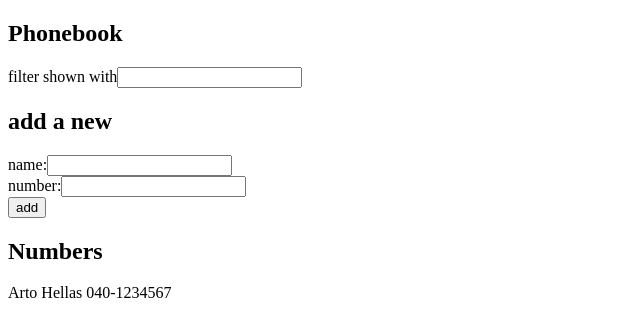
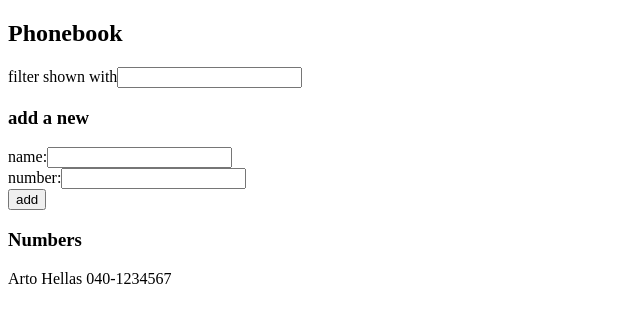
Before and after one commit to ZTanvir/Fullstackopen-exercises, a React (Vite) app in the folder part2/phonebook/: page / in a window 1280 px wide. Shown: the top 336 px of the page, without its empty margins (0-640 px from the left). Built offline with nearby package versions, Linux system fonts and the light colour scheme.

Commit message:
Add solution for exercise 2.10 part2

```diff
--- a/part2/phonebook/src/App.jsx
+++ b/part2/phonebook/src/App.jsx
@@ -1,5 +1,84 @@
 import { useState } from "react";
 
+const Person = ({ personList, findName }) => {
+  // Add phonenumber and id to the persons
+  const updatePersons = personList.map((person) => {
+    let uuid = self.crypto.randomUUID();
+    return { ...person, number: "040-1234567", id: uuid };
+  });
+  // Display phonebook person name and number
+  const displayPersonsName = (personsList) => {
+    return personsList.map((person) => (
+      <p key={person.id}>
+        {person.name} {person.number}
+      </p>
+    ));
+  };
+  // Filter persons based on searchName
+  const filterPerson = personList.filter((person) => {
+    return person.name.toLocaleLowerCase().includes(findName.toLowerCase());
+  });
+  return (
+    <div>
+      {personList.length === 1
+        ? displayPersonsName(updatePersons)
+        : displayPersonsName(filterPerson)}
+    </div>
+  );
+};
+const PersonForm = ({
+  handleAddName,
+  addName,
+  setName,
+  addPhone,
+  setPhone,
+}) => {
+  return (
+    <form onSubmit={handleAddName}>
+      <div>
+        <div>
+          <label>
+            name:
+            <input
+              type="text"
+              value={addName}
+              onChange={(event) => setName(event.target.value)}
+            />
+          </label>
+        </div>
+        <div>
+          <label>
+            number:
+            <input
+              type="text"
+              value={addPhone}
+              onChange={(event) => setPhone(event.target.value)}
+            />
+          </label>
+        </div>
+      </div>
+      <div>
+        <button type="submit">add</button>
+      </div>
+    </form>
+  );
+};
+const Filter = ({ findName, setFindName }) => {
+  return (
+    <form>
+      <label>
+        filter shown with
+        <input
+          type="text"
+          value={findName}
+          onChange={(event) => {
+            setFindName(event.target.value);
+          }}
+        />
+      </label>
+    </form>
+  );
+};
 const App = () => {
   const [persons, setPersons] = useState([{ name: "Arto Hellas" }]);
   const [newName, setNewName] = useState("");
@@ -17,9 +96,7 @@ const App = () => {
     event.preventDefault();
     if (newName !== "" && newPhoneNumber !== "") {
       // check if the name is already present in updatePersons
-      const matchPerson = updatePersons.some(
-        (person) => person.name === newName
-      );
+      const matchPerson = persons.some((person) => person.name === newName);
       if (matchPerson) {
         alert(`${newName} is already added to phonebook`);
       } else {
@@ -35,68 +112,21 @@ const App = () => {
       setNewPhoneNumber("");
     }
   };
-  // Display phonebook person name and number
-  const displayPersonsName = (personsList) => {
-    return personsList.map((person) => (
-      <p key={person.id}>
-        {person.name} {person.number}
-      </p>
-    ));
-  };
-  // Filter persons based on searchName
-  const filterPerson = persons.filter((person) => {
-    return person.name.toLocaleLowerCase().includes(searchName.toLowerCase());
-  });
+
   return (
     <div>
       <h2>Phonebook</h2>
-      <form>
-        <label>
-          filter shown with
-          <input
-            type="text"
-            value={searchName}
-            onChange={(event) => {
-              setSearchName(event.target.value);
-              console.log(searchName);
-            }}
-          />
-        </label>
-      </form>
-      <h2>add a new</h2>
-      <form onSubmit={addName}>
-        <div>
-          <div>
-            <label>
-              name:
-              <input
-                type="text"
-                value={newName}
-                onChange={(event) => setNewName(event.target.value)}
-              />
-            </label>
-          </div>
-          <div>
-            <label>
-              number:
-              <input
-                type="text"
-                value={newPhoneNumber}
-                onChange={(event) => setNewPhoneNumber(event.target.value)}
-              />
-            </label>
-          </div>
-        </div>
-        <div>
-          <button type="submit">add</button>
-        </div>
-      </form>
-      <h2>Numbers</h2>
-      <div>
-        {persons.length === 1
-          ? displayPersonsName(updatePersons)
-          : displayPersonsName(filterPerson)}
-      </div>
+      <Filter findName={searchName} setFindName={setSearchName} />
+      <h3>add a new</h3>
+      <PersonForm
+        handleAddName={addName}
+        addName={newName}
+        setName={setNewName}
+        addPhone={newPhoneNumber}
+        setPhone={setNewPhoneNumber}
+      />
+      <h3>Numbers</h3>
+      <Person personList={persons} findName={searchName} />
     </div>
   );
 };
```
